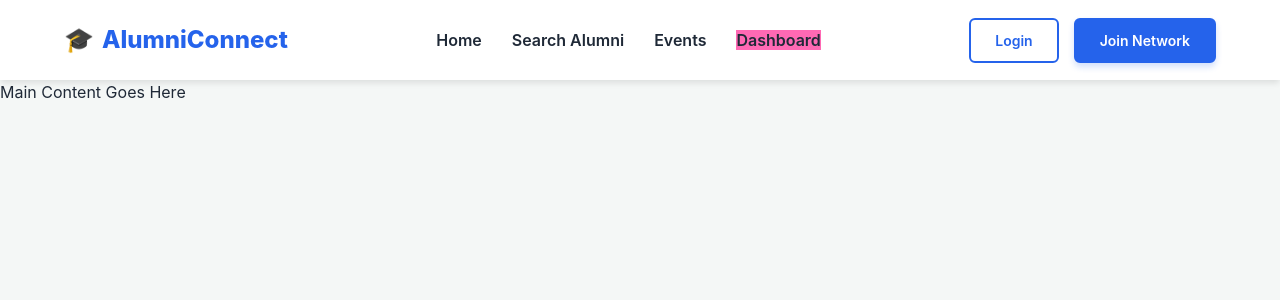
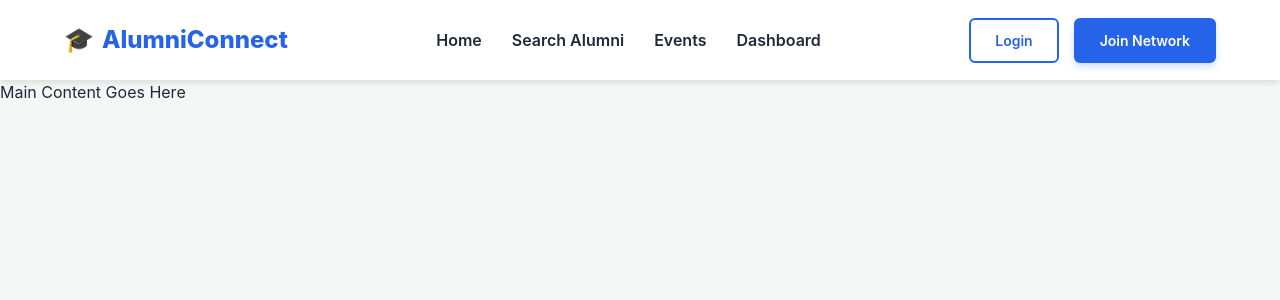
Before and after one commit to AlumniConnect-team/AlumniConnect, a React (Vite) app: page / in a window 1280 px wide. Shown: the top 300 px of the page. Built offline with nearby package versions, Linux system fonts and the light colour scheme.

Commit message:
Removed background colour for Dashboard

```diff
--- a/src/NavBar/Nav.jsx
+++ b/src/NavBar/Nav.jsx
@@ -19,7 +19,7 @@ const Navbar = () => {
           <a href="#">Events</a>
         </li>
         <li>
-          <a href="#" className="bg-pink-main">Dashboard</a>
+          <a href="#" >Dashboard</a>
         </li>
       </ul>
 
```
